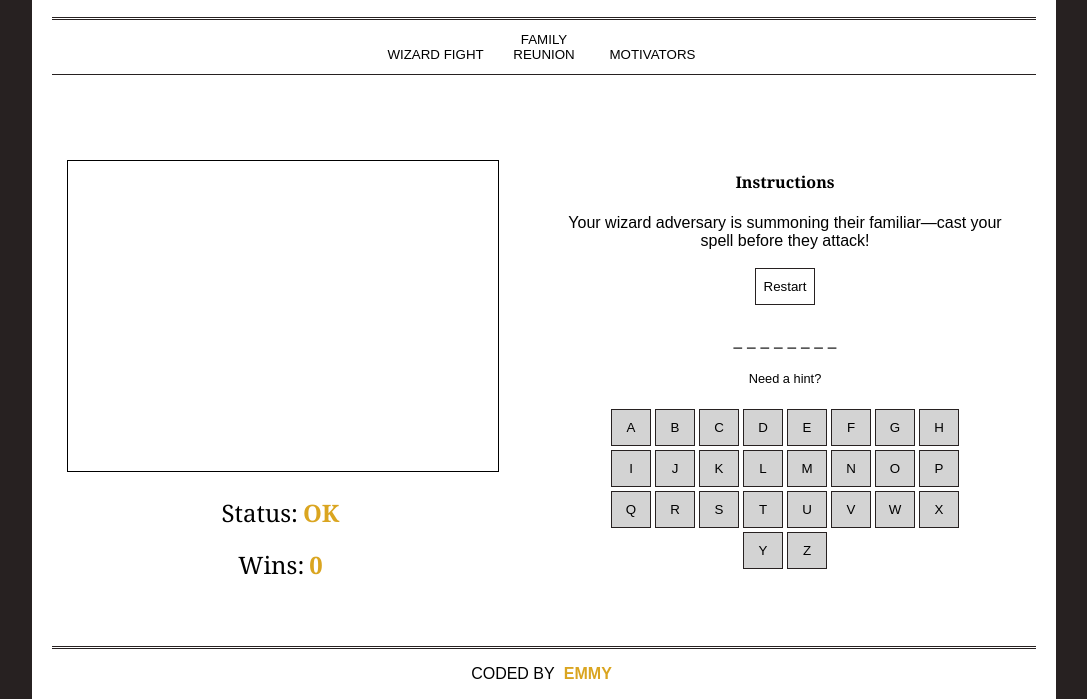
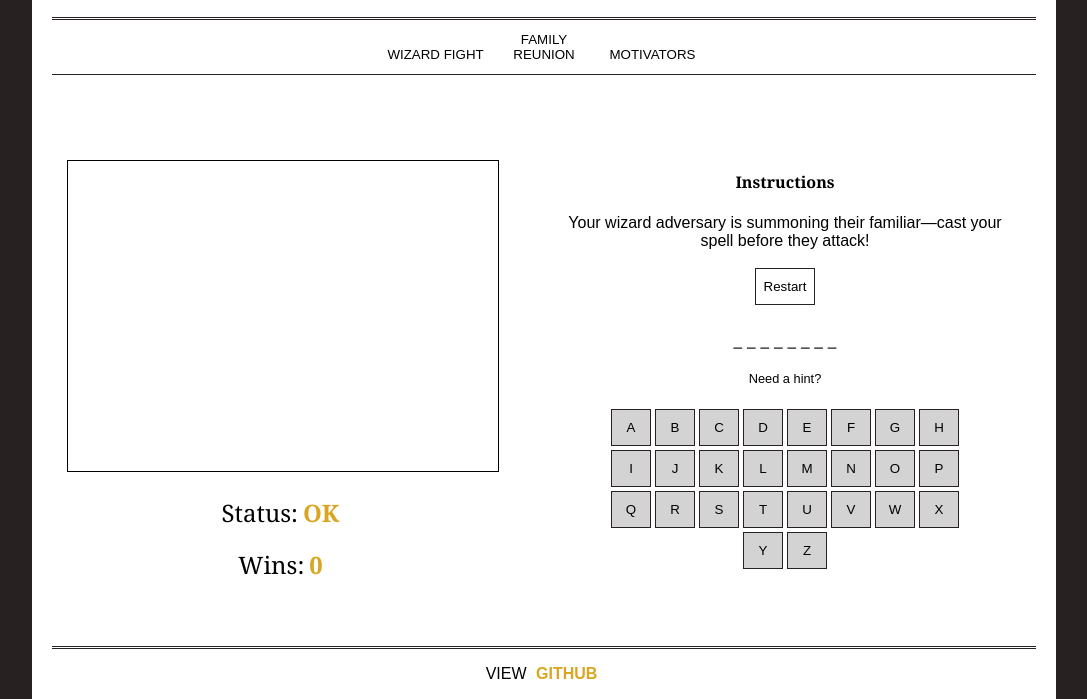
Before and after one commit to elfein/project-one-hangman, a plain HTML site: page index.html in a window 1280 px wide. Shown: the part 101-800 px from the top of the page, without its empty margins (96-1183 px from the left). Drawn offline with nearby package versions, Linux system fonts and the light colour scheme.

Commit message:
Add GitHub link

```diff
--- a/css/style.css
+++ b/css/style.css
@@ -164,6 +164,10 @@ footer > p {
     -webkit-margin-after: 0;
 }
 
+a {
+    text-decoration: none;
+}
+
 /* hint modal attempt */
 .modal {
     position: fixed;
--- a/index.html
+++ b/index.html
@@ -64,7 +64,7 @@
         </div>
     </main>
     <footer>
-        <p>Coded by <span class="wiz">Emmy</span></p>
+        <p>View <a target="_blank" href="https://github.com/elfein/project-one-hangman"><span class="wiz">GitHub</span></a></p>
     </footer>
 
     <!-- hint modal attempt -->
```
